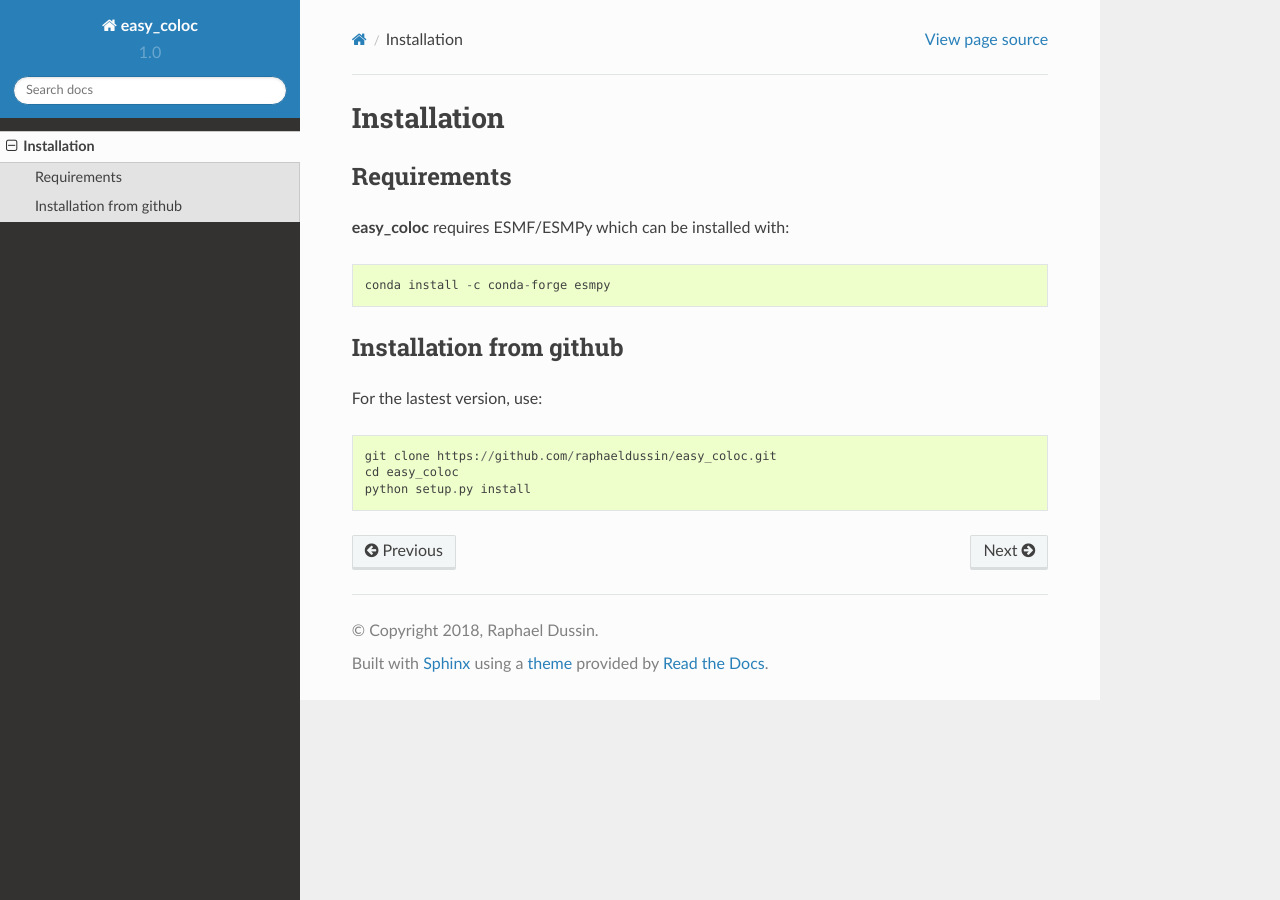
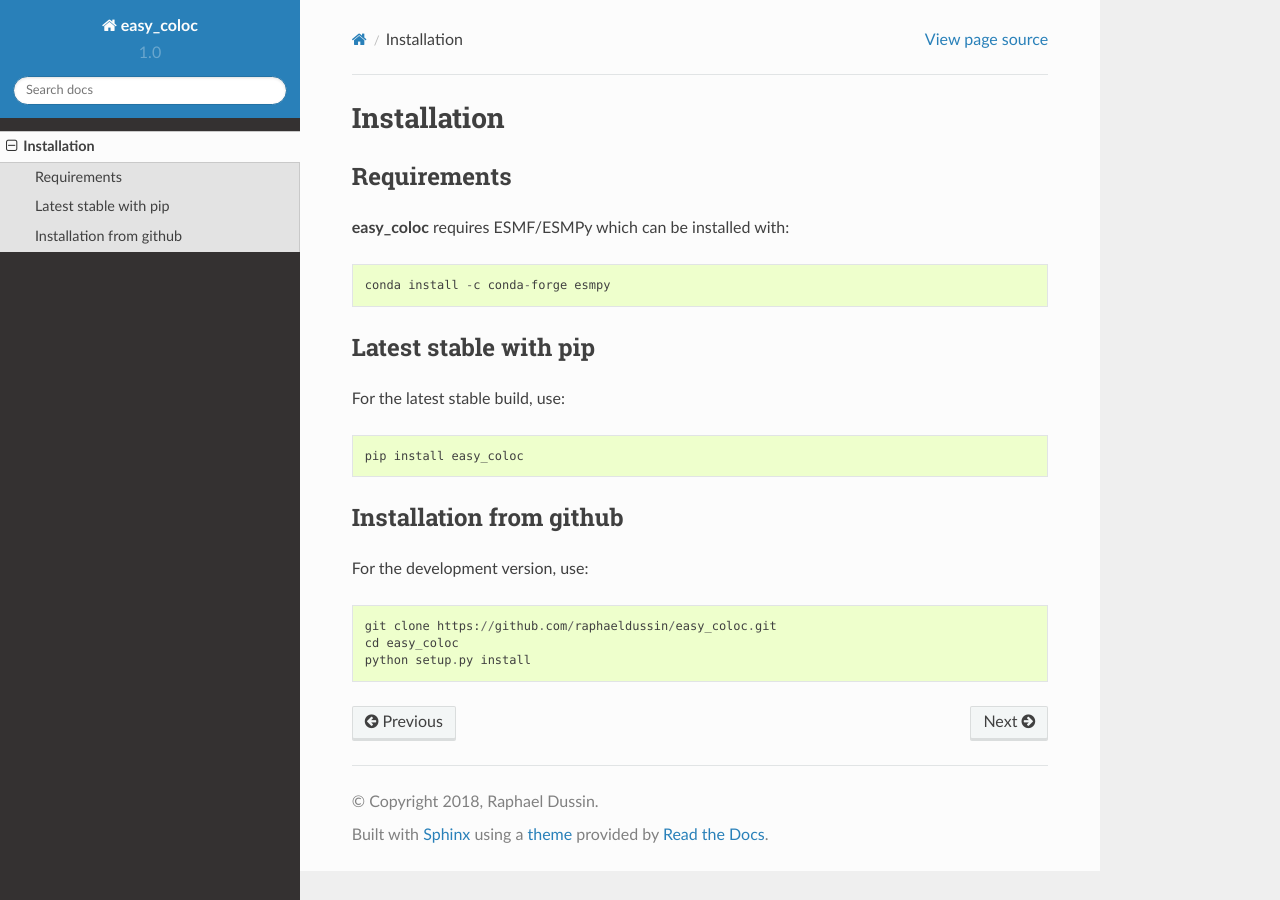
Before and after one commit to sridge/easy_coloc, a Sphinx documentation site: the page built from doc/install.rst, in a window 1280 px wide. Built offline with Sphinx 7.4.7 and the Read the Docs theme 2.0.0, drawn with Linux system fonts in a browser that asks for light colours; formulas are drawn with MathJax 3.

Commit message:
update install doc

```diff
--- a/doc/install.rst
+++ b/doc/install.rst
@@ -8,10 +8,17 @@ Requirements
 
     conda install -c conda-forge esmpy
 
+Latest stable with pip
+^^^^^^^^^^^^^^^^^^^^^^
+
+For the latest stable build, use::
+
+   pip install easy_coloc
+
 Installation from github
 ^^^^^^^^^^^^^^^^^^^^^^^^
 
-For the lastest version, use::
+For the development version, use::
 
     git clone https://github.com/raphaeldussin/easy_coloc.git
     cd easy_coloc
```
